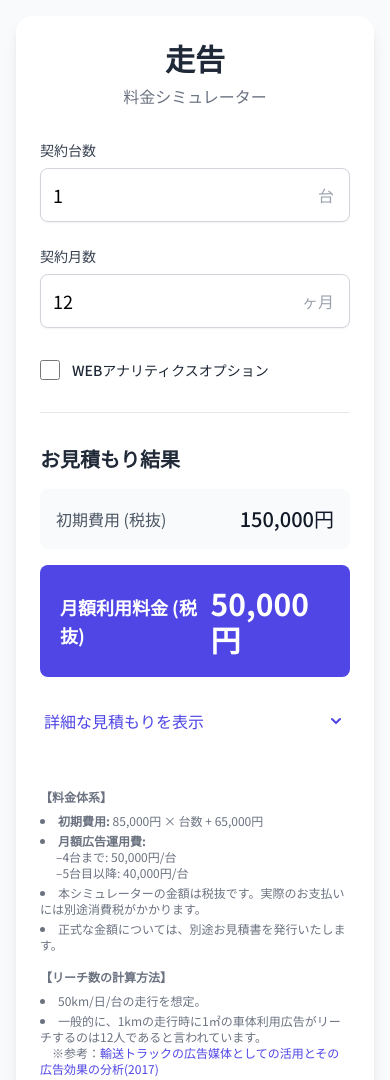
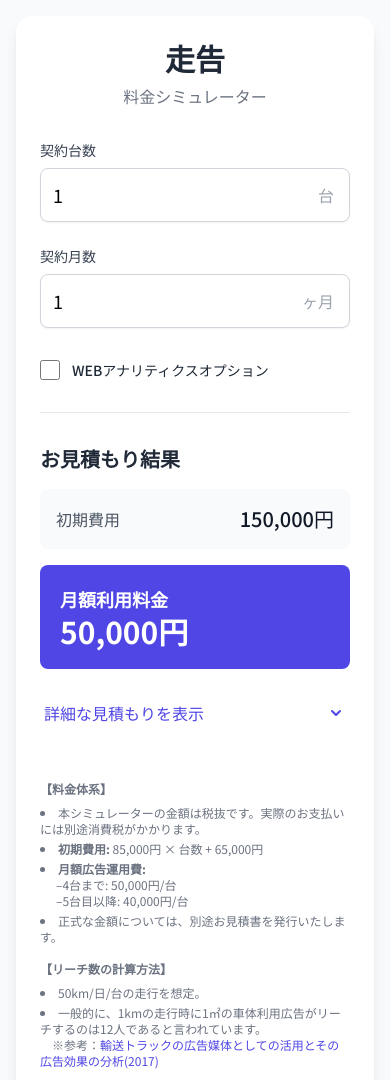
Before and after one commit to kkawade-pixel/price-simulator, a plain HTML site: page index.html in a window 390 px wide. Shown: the top 1080 px of the page. Drawn offline with nearby package versions, Linux system fonts and the light colour scheme.

Commit message:
Update index.html
スマホ対応

```diff
--- a/index.html
+++ b/index.html
@@ -19,25 +19,12 @@
         input[type=number] {
             -moz-appearance: textfield;
         }
-        /* --- ここからアニメーション用のCSSを追加 --- */
-
-        /* 全ての要素に滑らかな変化を適用 */
-        * {
-            transition: all 0.2s ease-in-out;
+        .details-toggle-icon {
+            transition: transform 0.3s;
         }
-
-        /* 入力欄のフォーカスアニメーション */
-        input[type=number]:focus {
-            box-shadow: 0 0 0 3px rgba(99, 102, 241, 0.2);
-            border-color: #6366f1; /* indigo-500 */
+        .details-toggle-icon.open {
+            transform: rotate(180deg);
         }
-
-        /* ボタンのホバーアニメーション */
-        button:hover {
-            transform: translateY(-2px);
-            filter: brightness(1.05);
-        }
-
         /* トグルで開閉するセクションのスタイル */
         .collapsible {
             max-height: 0;
@@ -50,14 +37,6 @@
             max-height: 1000px; /* 十分な高さを確保 */
             opacity: 1;
             transform: translateY(0);
-        }
-
-        /* アイコンの回転アニメーション */
-        .details-toggle-icon {
-            transition: transform 0.3s;
-        }
-        .details-toggle-icon.open {
-            transform: rotate(180deg);
         }
     </style>
 </head>
@@ -77,7 +56,7 @@
                 <div>
                     <label for="numVehicles" class="block text-sm font-medium text-gray-700 mb-2">契約台数</label>
                     <div class="relative">
-                        <input type="number" id="numVehicles" min="1" value="1" class="w-full p-3 pr-10 border border-gray-300 rounded-lg shadow-sm focus:ring-indigo-500 focus:border-indigo-500 text-lg" placeholder="例: 6">
+                        <input type="number" id="numVehicles" min="1" value="1" class="w-full p-3 pr-10 border border-gray-300 rounded-lg shadow-sm focus:ring-indigo-500 focus:border-indigo-500 text-lg" placeholder="例: 1">
                         <span class="absolute right-4 top-1/2 -translate-y-1/2 text-gray-400">台</span>
                     </div>
                 </div>
@@ -85,7 +64,7 @@
                 <div>
                     <label for="numMonths" class="block text-sm font-medium text-gray-700 mb-2">契約月数</label>
                     <div class="relative">
-                        <input type="number" id="numMonths" min="1" value="12" class="w-full p-3 pr-12 border border-gray-300 rounded-lg shadow-sm focus:ring-indigo-500 focus:border-indigo-500 text-lg" placeholder="例: 12">
+                        <input type="number" id="numMonths" min="1" value="1" class="w-full p-3 pr-12 border border-gray-300 rounded-lg shadow-sm focus:ring-indigo-500 focus:border-indigo-500 text-lg" placeholder="例: 1">
                          <span class="absolute right-4 top-1/2 -translate-y-1/2 text-gray-400">ヶ月</span>
                     </div>
                 </div>
@@ -106,12 +85,12 @@
                 <h2 class="text-xl font-semibold text-gray-800 mb-4">お見積もり結果</h2>
 
                 <div class="flex justify-between items-center bg-gray-50 p-4 rounded-lg">
-                    <span class="text-gray-600">初期費用 (税抜)</span>
+                    <span class="text-gray-600">初期費用</span>
                     <span id="initialCost" class="text-xl font-medium text-gray-900">0円</span>
                 </div>
 
-                <div class="flex justify-between items-center bg-indigo-600 text-white p-5 rounded-lg">
-                    <span class="text-lg font-semibold">月額利用料金 (税抜)</span>
+                <div class="flex flex-col sm:flex-row sm:justify-between sm:items-center bg-indigo-600 text-white p-5 rounded-lg">
+                    <span class="text-lg font-semibold">月額利用料金</span>
                     <span id="monthlyCost" class="text-3xl font-bold">0円</span>
                 </div>
 
@@ -127,7 +106,7 @@
                 <div id="detailsSection" class="collapsible">
                     <div class="grid grid-cols-1 sm:grid-cols-2 gap-4 pt-2">
                         <div class="flex justify-between items-center bg-gray-50 p-4 rounded-lg">
-                            <span class="text-gray-600">総支払額 (税抜)</span>
+                            <span class="text-gray-600">総支払額</span>
                             <span id="totalCost" class="text-xl font-medium text-gray-900">0円</span>
                         </div>
                         <div class="flex justify-between items-center bg-gray-50 p-4 rounded-lg">
@@ -259,6 +238,7 @@
                 <div>
                     <p class="font-semibold mb-2">【料金体系】</p>
                     <ul class="list-disc list-inside space-y-1">
+                        <li>本シミュレーターの金額は税抜です。実際のお支払いには別途消費税がかかります。</li>
                         <li><strong>初期費用:</strong> ${formatter.format(totalVarCostPerVehicle)}円 × 台数 + ${formatter.format(totalFixedCost)}円</li>
                         <li><strong>月額広告運用費:</strong>
                             <ul class="list-['–'] list-inside ml-4">
@@ -266,7 +246,6 @@
                                 <li>5台目以降: ${formatter.format(monthlyCostTier2)}円/台</li>
                             </ul>
                         </li>
-                        <li>本シミュレーターの金額は税抜です。実際のお支払いには別途消費税がかかります。</li>
                         <li>正式な金額については、別途お見積書を発行いたします。</li>
                     </ul>
                 </div>
@@ -274,7 +253,7 @@
                     <p class="font-semibold mb-2">【リーチ数の計算方法】</p>
                     <ul class="list-disc list-inside space-y-1">
                         <li>50km/日/台の走行を想定。</li>
-                        <li>一般的に、1kmの走行時に1㎡の車体利用広告がリーチするのは12人であると言われています。<br>&emsp;※参考：<a href="https://akikawa.info/%E8%BC%B8%E9%80%81%E3%83%88%E3%83%A9%E3%83%83%E3%82%AF%E3%81%AE%E5%BA%83%E5%91%8A%E5%AA%92%E4%BD%93%E3%81%A8%E3%81%97%E3%81%A6%E3%81%AE%E6%B4%BB%E7%94%A8%E3%81%A8%E3%81%9D%E3%81%AE%E5%BA%83%E5%91%8A/" target="_blank" rel="noopener noreferrer" class="text-indigo-600 hover:underline">輸送トラックの広告媒体としての活用とその広告効果の分析(2017)</a></li>
+                        <li>一般的に、1kmの走行時に1㎡の車体利用広告がリーチするのは12人であると言われています。<br>&emsp;※参考：<a href="https://akikawa.info/%E8%BC%B8%E9%80%S1%E3%83%88%E3%83%A9%E3%83%83%E3%82%AF%E3%81%AE%E5%BA%83%E5%91%8A%E5%AA%92%E4%BD%93%E3%81%A8%E3%81%97%E3%81%A6%E3%81%AE%E6%B4%BB%E7%94%A8%E3%81%A8%E3%81%9D%E3%81%AE%E5%BA%83%E5%91%8A/" target="_blank" rel="noopener noreferrer" class="text-indigo-600 hover:underline">輸送トラックの広告媒体としての活用とその広告効果の分析(2017)</a></li>
                     </ul>
                 </div>
             `;
```
